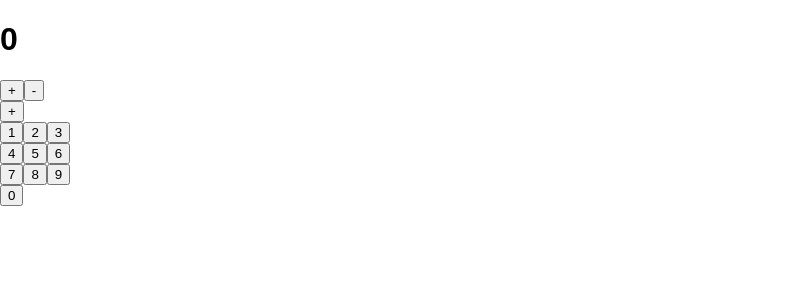
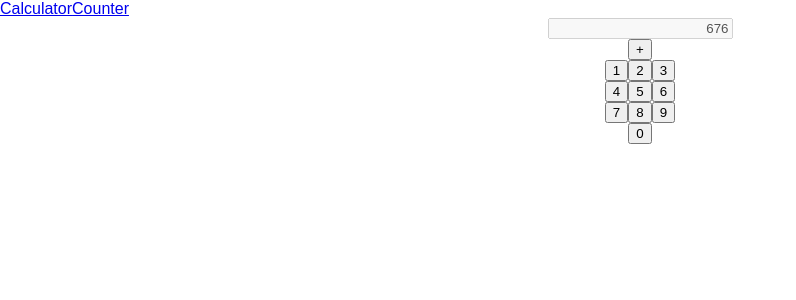
Before and after one commit to JarekZ92/Redux-homework, a React (Create React App) app: page / in a window 1280 px wide. Shown: the top 300 px of the page, without its empty margins (0-796 px from the left). Built offline with nearby package versions, Linux system fonts and the light colour scheme.

Commit message:
add input action

```diff
--- a/package.json
+++ b/package.json
@@ -6,6 +6,7 @@
     "react": "^16.4.2",
     "react-dom": "^16.4.2",
     "react-redux": "^5.0.7",
+    "react-router-dom": "^4.3.1",
     "react-scripts": "1.1.4",
     "redux": "^4.0.0"
   },
--- a/src/App.js
+++ b/src/App.js
@@ -1,14 +1,26 @@
 import React from 'react'
 import Counter from './views/Counter'
 import Calculator from './views/Calculator'
+import { BrowserRouter as Router, Route, Link } from 'react-router-dom'
 
 class App extends React.Component {
   render() {
     return (
-      <div>
-        <Counter />
-        <Calculator />
-      </div>
+      <Router>
+        <div>
+          <Link to={'/calculator'}>
+            Calculator
+          </Link>
+          <Link to={'/counter'}>
+            Counter
+          </Link>
+
+
+          <Route path={'/'} exact component={Calculator} />
+          <Route path={'/calculator'} component={Calculator} />
+          <Route path={'/counter'} component={Counter} />
+        </div>
+      </Router>
     )
   }
 }
--- a/src/views/Calculator.js
+++ b/src/views/Calculator.js
@@ -2,14 +2,31 @@
 
 import React from 'react'
 import { connect } from 'react-redux'
+import { inputAction } from '../state/calculator';
+
+const styles = {
+    center: {
+        textAlign: 'center'
+    }
+}
 
 const Calculator = (props) => (
-    <div>
+    <div
+        style={styles.center}
+    >
+        <div>
+            <input
+                type="text"
+                style={{ textAlign: 'right' }}
+                disabled={true}
+                value={props._isResultShown ? props._result : props._input}
+            />
+        </div>
         <div>
             <button>+</button>
         </div>
         <div>
-            <button>1</button>
+            <button onClick={() => props._inputAction(1)}>1</button>
             <button>2</button>
             <button>3</button>
         </div>
@@ -26,12 +43,18 @@ const Calculator = (props) => (
         <div>
             <button>0</button>
         </div>
-    </div>
+    </div >
 )
 
-const mapStateToProps = state => ({})
+const mapStateToProps = state => ({
+    _input: state.calculator.input,
+    _result: state.calculator.result,
+    _isResultShown: state.calculator.isResultShown
+})
 
-const mapDispatchToProps = dispatch => ({})
+const mapDispatchToProps = dispatch => ({ //dispath powiadamia reducery że zaszła jakaś akcja
+    _inputAction: number => dispatch(inputAction(number))
+})
 
 export default connect(
     mapStateToProps,
```
Also changed, not shown: 1 other file (tests, documents, lock files or other folders).
